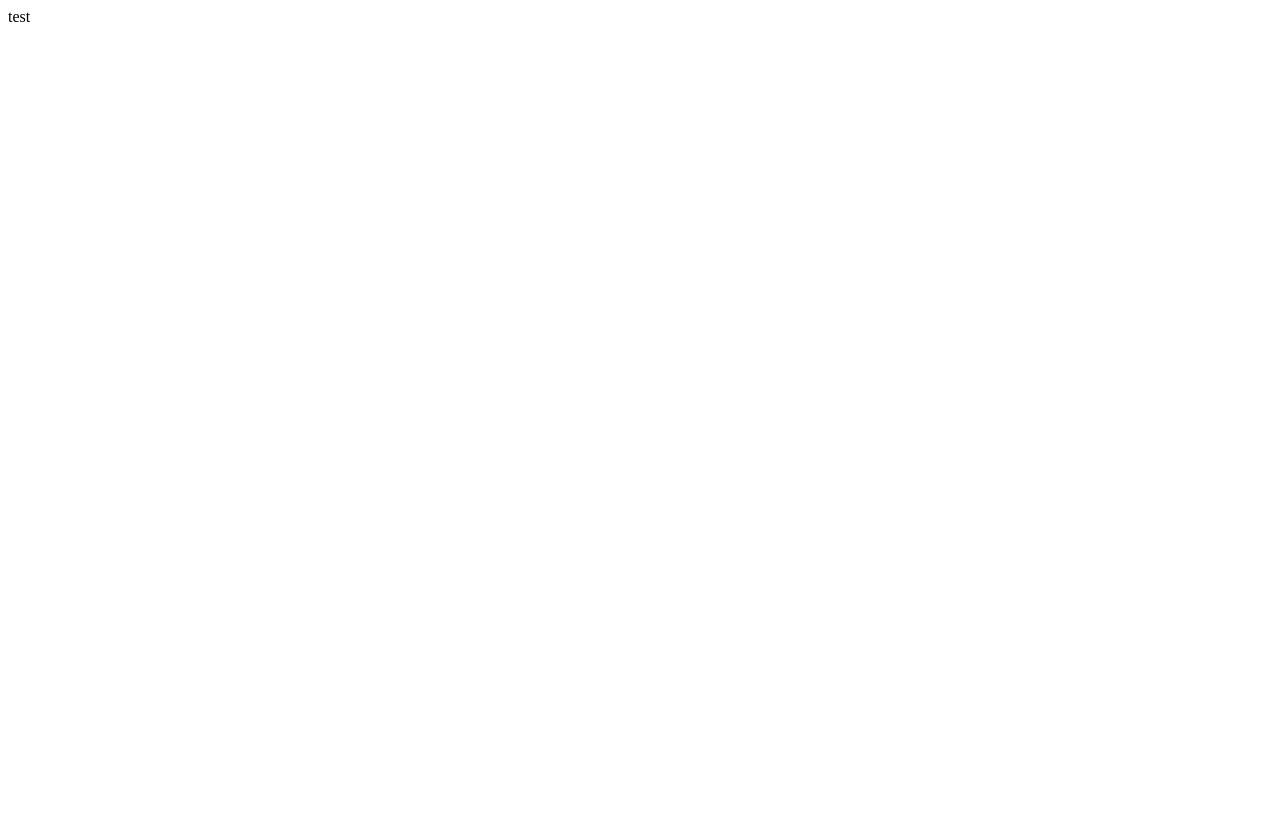
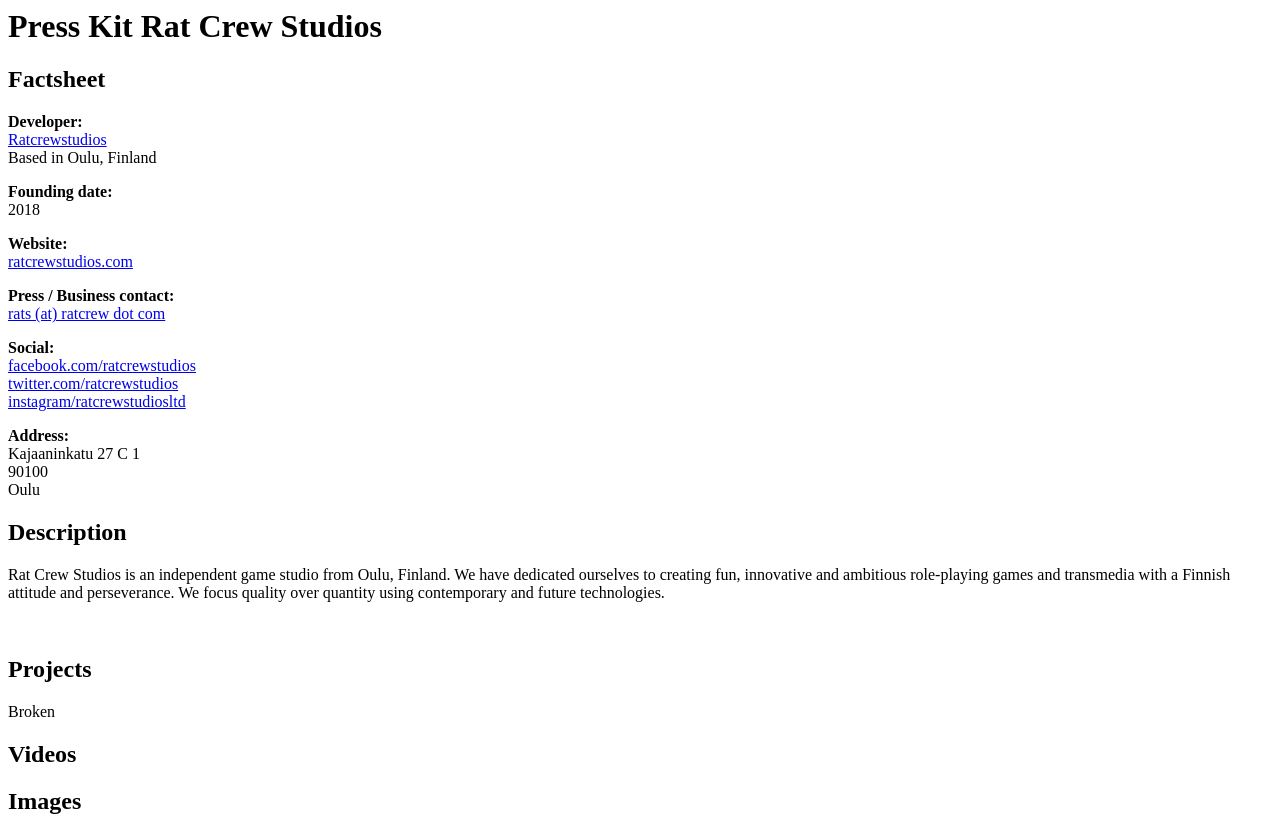
Before and after one commit to RatCrewStudios/press, a plain HTML site: page index.html in a window 1280 px wide. Shown: the top 818 px of the page. Drawn offline with Linux system fonts and the light colour scheme.

Commit message:
HTML page and logo

```diff
--- a/index.html
+++ b/index.html
@@ -1,3 +1,61 @@
+<bod<!DOCTYPE html>
+<html>
 <body>
-<p>test</p>
+
+
+<h1>Press Kit Rat Crew Studios</h1>
+
+<h2 id="factsheet">Factsheet</h2>
+<p>
+<strong>Developer:</strong><br>
+<a href="https://ratcrewstudios.com/">Ratcrewstudios</a>
+<br>
+Based in Oulu, Finland
+</p>
+<p>
+<strong>Founding date:</strong><br>
+2018
+</p>
+<p>
+<strong>Website:</strong><br>
+<a href="https://ratcrewstudios.com/">ratcrewstudios.com</a>
+</p>
+<p>
+<strong>Press / Business contact:</strong><br>
+<a href="mailto:rats@ratcrewstudios.com">rats (at) ratcrew dot com</a>
+</p>
+<p>
+<strong>Social:</strong><br><a href="https://www.facebook.com/ratcrewstudios/">facebook.com/ratcrewstudios</a><br><a href="https://twitter.com/ratcrewstudios">twitter.com/ratcrewstudios</a><br><a href="https://www.instagram.com/ratcrewstudiosltd/"
+>instagram/ratcrewstudiosltd</a><br> </p>
+
+<p><strong>Address:</strong><br>Kajaaninkatu 27 C 1<br>90100<br>Oulu<br> </p>
+
+
+<h2>Description</h2>
+<p>Rat Crew Studios is an independent game studio from Oulu, Finland. We have dedicated ourselves to creating fun, innovative and ambitious role-playing games and transmedia with a Finnish attitude and perseverance. We focus quality over quantity using contemporary and future technologies.
+</p>
+<br>
+<h2>Projects</h2>
+<p>Broken</p>
+
+<h2>Videos</h2>
+
+<h2>Images</h2>
+<img src="https://press.ratcrewstudios.com/materials/hannu.214f8276.png" alt="https://press.ratcrewstudios.com/materials/hannu.214f8276.png">
+<img src="https://press.ratcrewstudios.com/materials/tommi.af80ae94.png" alt="https://press.ratcrewstudios.com/materials/tommi.af80ae94.png">
+<img src="https://press.ratcrewstudios.com/materials/lari.b92b6daf.png" alt="https://press.ratcrewstudios.com/materials/lari.b92b6daf.png">
+<img src="https://press.ratcrewstudios.com/materials/akseli.9f1fc35e.png" alt="https://press.ratcrewstudios.com/materials/akseli.9f1fc35e.png">
+
+<h2>Logos and Icons</h2>
+<img src="https://press.ratcrewstudios.com/materials/logo.png" alt="https://press.ratcrewstudios.com/materials/logo.png"><br>
+<a href="https://press.ratcrewstudios.com/materials/Logos.zip">Download Logo Files .zip</a>
+
+<h2>Additional Links</h2>
+
+<h2>Contacts</h2>
+<strong>Inquiries:</strong><br>
+<a href="mailto:rats@ratcrewstudios.com">rats (at) ratcrew dot com</a>
+
+
 </body>
+</html>
```
Also changed, not shown: materials/logo.png (added).
